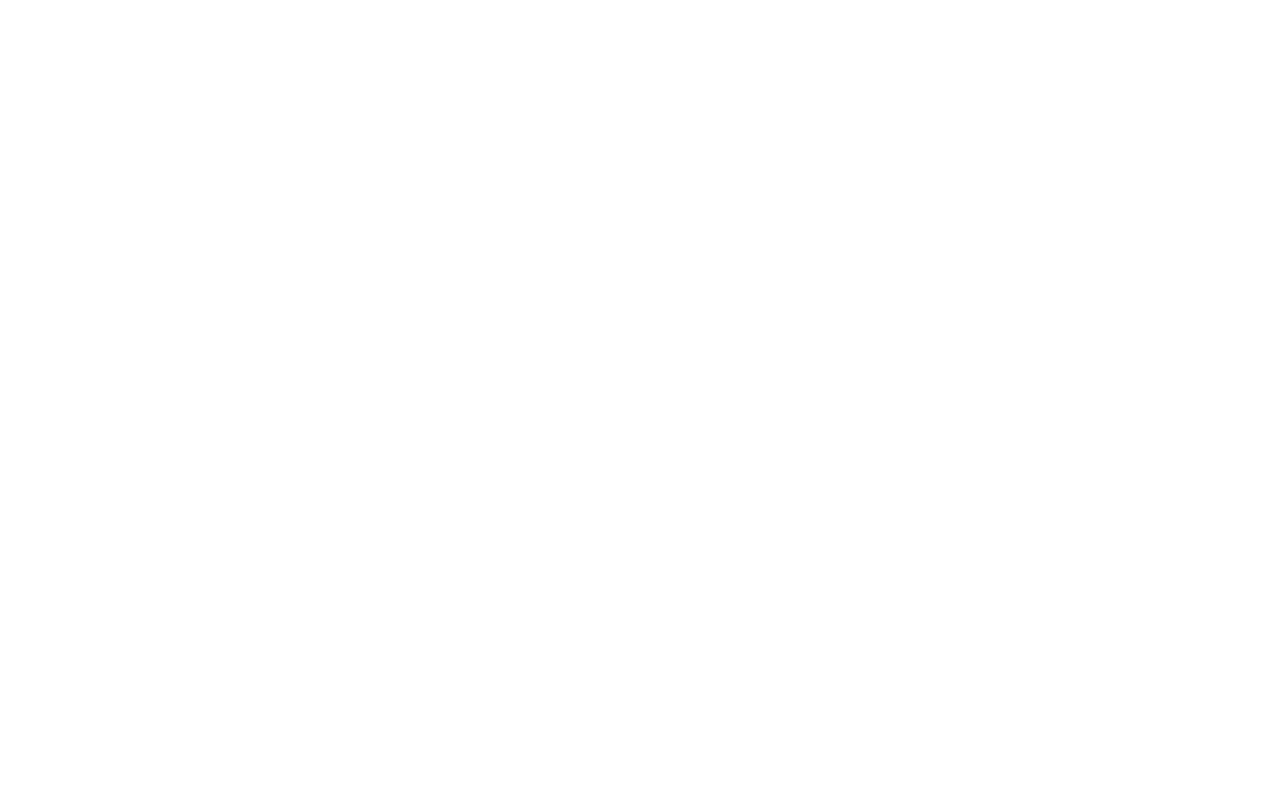
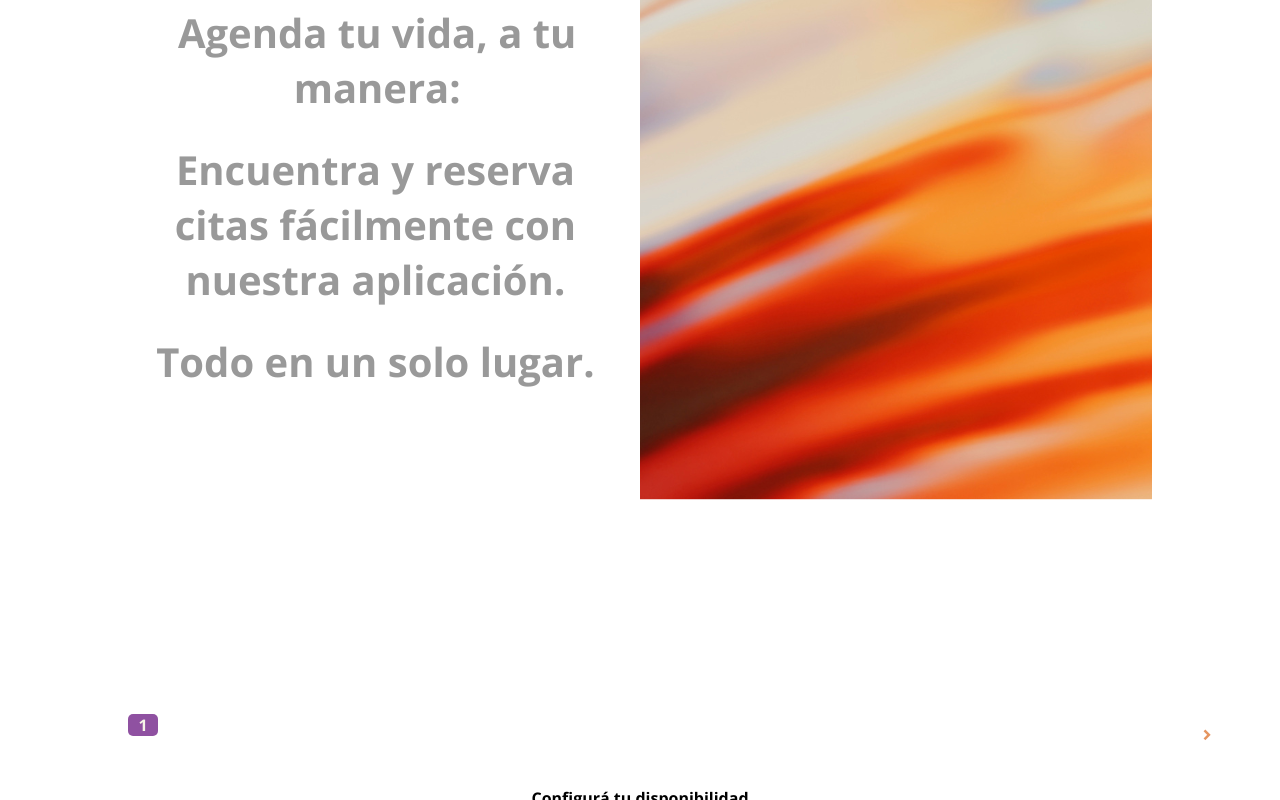
Before and after one commit to joaquincataldo3/appointify-client, a React (Vite) app: page / in a window 1280 px wide. Shown: the part 405-1205 px from the top of the page. Before the commit the page ends 800 px from the top, so only its background shows below. Built offline with nearby package versions, Linux system fonts and the light colour scheme; no server answers.

Commit message:
home steps carousek

```diff
--- /dev/null
+++ b/src/components/home-main-block/home_main_block.css
@@ -0,0 +1,41 @@
+@import url('../../style_variables.css');
+
+.main-block-container {
+    text-align: center;
+    margin-top: 5%;
+    padding: 0 10%;
+}
+
+.page-title {
+    font-weight: 900;
+}
+
+.main-block-subtitle {
+    font-weight: 700;
+    color: var(--dark-grey);
+}
+
+.main-block-subtitle:first-child {
+  margin-top: 3%;
+}
+
+
+.avatars-container {
+   display: flex;
+}
+
+.avatar-container {
+    width: 80px;
+    height: 80px;
+    border-radius: 50%;
+    background-color: var(--light-grey);
+}
+
+.avatar-container img {
+    width: 100%;
+    height: 100%;
+    object-fit: contain;
+    border-radius: 50%;
+    border: 1px solid var(--dark-grey);
+    background-color: var(--light-grey);
+}
--- /dev/null
+++ b/src/components/home-main-block/home_main_block.tsx
@@ -0,0 +1,15 @@
+import '../../style_variables.css';
+import { HomeStepsCarousel } from '../home-steps-carousel/home_steps-carousel';
+import './home_main_block.css';
+
+
+export const HomeMainBlock = () => {
+    return (
+        <>
+            <div className='main-block-container'>
+                <img src='/main-images/main-home-image.png' />
+            </div>
+            <HomeStepsCarousel />
+        </>
+    )
+}
--- /dev/null
+++ b/src/components/home-main-block/home_main_block_interfaces.ts
@@ -0,0 +1,5 @@
+export interface StepsInfo {
+    index: number
+    title: string
+    description: string
+}
--- /dev/null
+++ b/src/components/home-steps-carousel/home_steps-carousel.tsx
@@ -0,0 +1,68 @@
+import { useEffect, useState } from "react";
+import { StepsInfo } from "../home-main-block/home_main_block_interfaces";
+import './home_steps_carousel.css';
+
+
+const stepsInfo: StepsInfo[] = [
+    {
+        index: 1,
+        title: 'Configurá tu disponibilidad',
+        description: 'Definí tu agenda, conectá tu calendario y los horarios pertinentes figurarán en tu página'
+    },
+    {
+        index: 2,
+        title: 'Compartí tu link para agendar',
+        description: 'Lo podes compartir con los clientes con tan solo copiarlo'
+    },
+    {
+        index: 3,
+        title: 'Dejá que los turnos entren !',
+        description: 'Vas a recibir notificaciones a medida que los turnos se vayan agendando'
+    }
+]
+
+export const HomeStepsCarousel = () => {
+
+    const [activeStep, setActiveStep] = useState<number>(1);
+
+    const handleChangeStep = (e: React.MouseEvent) => {
+        const targetClassname = e.currentTarget.className;
+        if(targetClassname.includes('right-arrow')){
+            setActiveStep(activeStep + 1);
+        } else {
+            setActiveStep(activeStep - 1);
+        }
+    }
+
+
+    return (
+        <div className="booking-steps-container">
+            <div className={`arrow-container prev-step-arrow-container ${activeStep === 1 && 'arrow-container-inactive'}`}>
+                <i className='bx bx-chevron-left arrow left-arrow' onClick={(e) => handleChangeStep(e)}></i>
+            </div>
+            {
+                stepsInfo.map(step => {
+                    return (
+                        <div className={`step-container ${step.index === activeStep ? 'step-container-active' : ''}`}
+                            style={{ transform: `translateX(${(step.index - activeStep) * 100}%)` }} key={`${step.index}-${step.title}`}>
+                            <div className="step-number-container">
+                                <p>{step.index}</p>
+                            </div>
+                            <div className="step-box-container">
+                                <div className="step-title-container">
+                                    <h3>{step.title}</h3>
+                                </div>
+                                <div className="step-desc-container">
+                                    <p>{step.description}</p>
+                                </div>
+                            </div>
+                        </div>
+                    )
+                })
+            }
+            <div className={`arrow-container next-step-arrow-container ${activeStep === stepsInfo.length && 'arrow-container-inactive'}`}>
+                <i className='bx bx-chevron-right arrow right-arrow' onClick={(e) => handleChangeStep(e)}></i>
+            </div>
+        </div>
+    )
+}
--- /dev/null
+++ b/src/components/home-steps-carousel/home_steps_carousel.css
@@ -0,0 +1,85 @@
+.booking-steps-container {
+    position: relative;
+    overflow-x: hidden;
+    width: 100%;
+    height: 150px;
+    display: flex;
+    margin-top: 10%;
+}
+
+.step-container {
+    position: absolute;
+    transition: transform 0.5s;
+    right: 0;
+    left: 0;
+    height: 100%;
+    padding: 5% 10%;
+
+}
+
+.step-container-active {
+    background-color: white;
+    transform: translateX(0);
+    z-index: 2;
+    right: 0;
+    left: 0;
+}
+
+.step-box-container {
+    text-align: center;
+    padding: 0% 3%;
+    margin-top: 5%;
+}
+
+.step-number-container {
+    width: 30px;
+    padding-right: 2%;
+    background-color: var(--purple);
+    text-align: center;
+    border-radius: 5px;
+}
+
+.step-number-container p {
+    width: 30px;
+    font-weight: 700;
+    color: var(--white);
+}
+
+.arrow-container {
+    position: absolute;
+    top: 50%;
+    z-index: 3;
+    transition: opacity .5s;
+}
+
+.arrow {
+    color: var(--light-orange);
+    font-size: 20px;
+    font-weight: 700;
+}
+
+.prev-step-arrow-container {
+    left: 0;
+    margin-left: 5%;
+}
+
+.arrow-container-inactive {
+   opacity: 0;
+}
+
+.next-step-arrow-container {
+    right: 0;
+    margin-right: 5%;
+}
+
+.step-title-container {
+    margin-bottom: 3%;
+}
+
+.step-title-container h3 {
+    font-size: 1rem;
+}
+
+.step-desc-container p {
+    font-size: 0.875rem;
+}
--- a/src/style_variables.css
+++ b/src/style_variables.css
@@ -4,6 +4,7 @@
     --light-orange: #E59560;
     --dark-green: #1D3124;
     --purple: #8f51a1;
+    --dark-grey: #999999;
     --light-grey: #dadada;
 }
 
--- a/src/views/home/home.tsx
+++ b/src/views/home/home.tsx
@@ -1,9 +1,9 @@
-
+import { HomeMainBlock } from "../../components/home-main-block/home_main_block"
 
 export const Home = () => {
   return (
     <div>
-        <h2>Home</h2>
+        <HomeMainBlock />
     </div>
   )
 }
```
Also changed, not shown: public/main-images/main-home-image.png (added), src/components/home-dropdown/home_dropdown.css (added), src/components/home-dropdown/home_dropdown.tsx (added).
